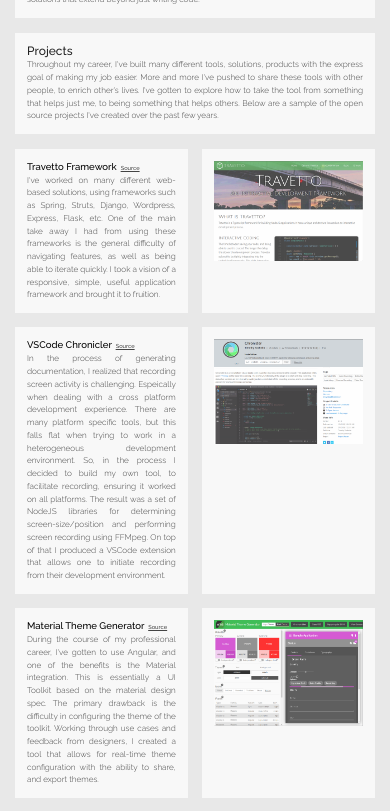
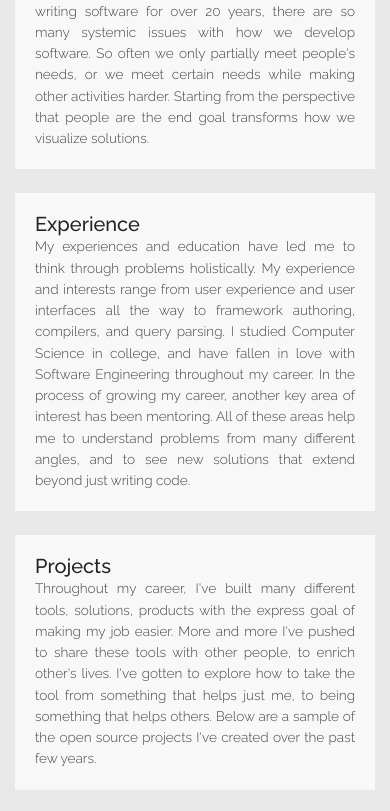
Before and after one commit to arciisine/arcsine.dev, an Angular app: page / in a window 390 px wide. Shown: the part 1156-1967 px from the top of the page. Built offline with nearby package versions, Linux system fonts and the light colour scheme; a web font is replaced by a local one.

Commit message:
Fixing styles for responsive

```diff
--- a/angular.json
+++ b/angular.json
@@ -17,7 +17,7 @@
         "build": {
           "builder": "@angular-devkit/build-angular:browser",
           "options": {
-            "outputPath": "dist/arcsine-pro",
+            "outputPath": "dist",
             "index": "src/index.html",
             "main": "src/main.ts",
             "polyfills": "src/polyfills.ts",
@@ -39,8 +39,7 @@
               {
                 "replace": "src/environments/environment.ts",
                 "with": "src/environments/environment.prod.ts"
-                }
-              ],
+              }],
               "optimization": true,
               "outputHashing": "all",
               "sourceMap": false,
@@ -55,8 +54,7 @@
                 "type": "initial",
                 "maximumWarning": "2mb",
                 "maximumError": "5mb"
-                }
-              ]
+              }]
             }
           }
         },
--- a/src/app/landing/landing.component.html
+++ b/src/app/landing/landing.component.html
@@ -62,7 +62,7 @@
     </p>
   </section>
 
-  <section class="right">
+  <section class="right img">
     <a href="https://travetto.io" target="_blank">
       <img src="/assets/project-travetto.png">
     </a>
@@ -83,7 +83,7 @@
     </p>
   </section>
 
-  <section class="right">
+  <section class="right img">
     <a href="https://marketplace.visualstudio.com/items?itemName=arcsine.chronicler" target="_blank">
       <img src="/assets/project-chronicler.png">
     </a>
@@ -102,7 +102,7 @@
     </p>
   </section>
 
-  <section class="right">
+  <section class="right img">
     <a href="http://materialtheme.arcsine.org" target="_blank">
       <img src="/assets/project-materialtheme.png">
     </a>
--- a/src/app/landing/landing.component.scss
+++ b/src/app/landing/landing.component.scss
@@ -115,6 +115,12 @@
     margin-bottom: 3rem;
     box-sizing: border-box;
     padding: 2.5rem;
+
+    &.img {
+      padding: 0;
+      background: transparent;
+    }
+
     background: #f8f8f8;
     grid-column-start: 1;
     grid-column-end: 3;
--- a/src/styles.scss
+++ b/src/styles.scss
@@ -85,8 +85,23 @@
   }
 }
 
-@media screen and (max-width: 767px) {
+@media screen and (max-width: 900px) {
   html {
-    font-size: 30%;
+    font-size: 65%;
   }
 }
+
+@media screen and (max-width: 600px) {
+  html {
+    font-size: 50%;
+  }
+
+  .content {
+
+    section.left,
+    section.right {
+      grid-column-start: 1 !important;
+      grid-column-end: 3 !important;
+    }
+  }
+}
```
Lines whose indentation alone changed are shown as unchanged.
